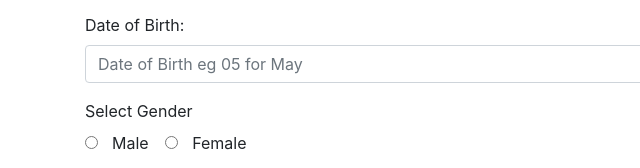
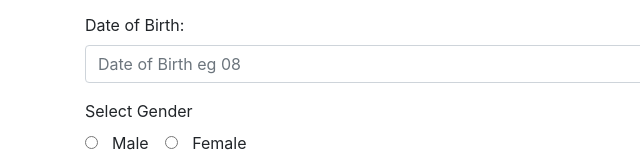
Before and after one commit to Youn-Andy/independent-project2, a plain HTML site: page index.html in a window 1280 px wide. Shown: the part 308-476 px from the top of the page, 0-640 px from the left. Drawn offline with Linux system fonts and the light colour scheme.

```diff
--- a/index.html
+++ b/index.html
@@ -29,7 +29,7 @@
               </div>
               <div class="form-group">
                 <label for="date">Date of Birth:</label>
-                <input type="number" class="form-control" id="date" placeholder="Date of Birth eg 05 for May" name="date">
+                <input type="number" class="form-control" id="date" placeholder="Date of Birth eg 08" name="date">
               </div>
               <div class="form-group">
                 <label for="month">Select Gender</label><br>
```
